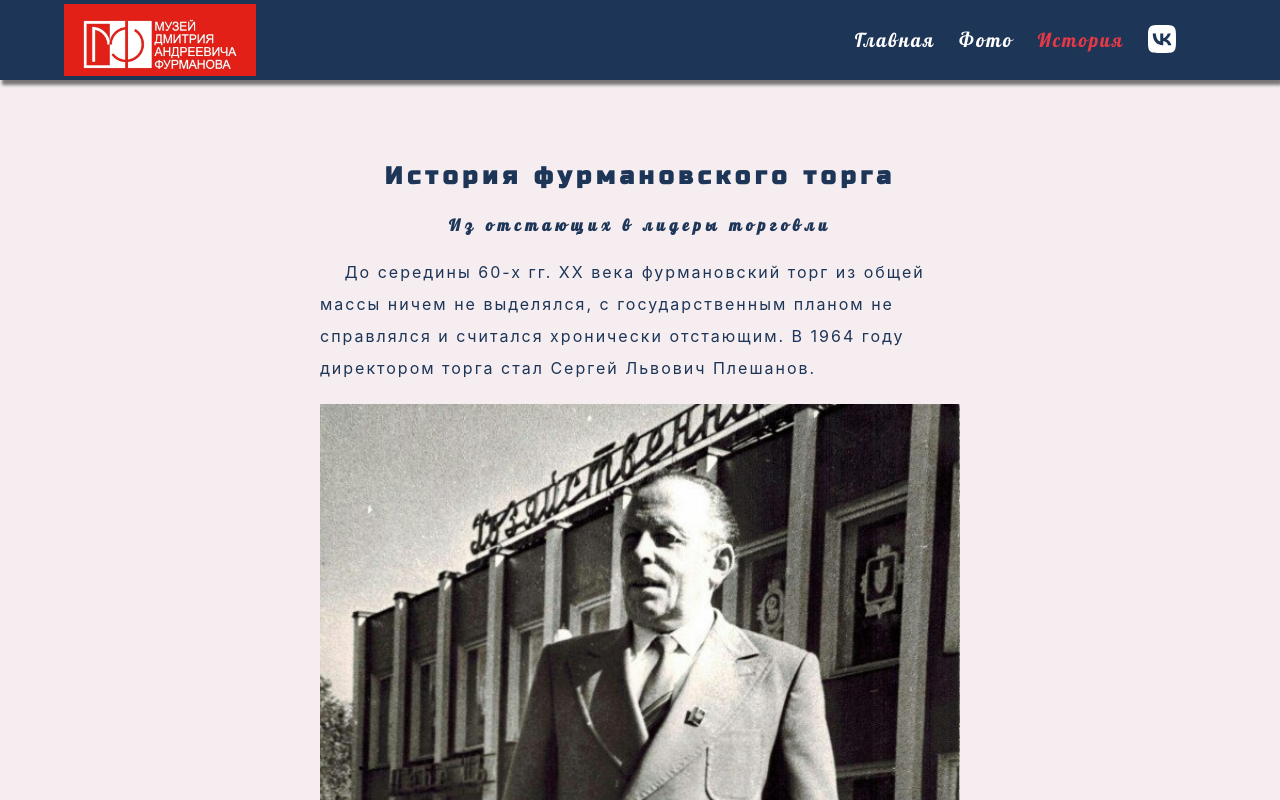
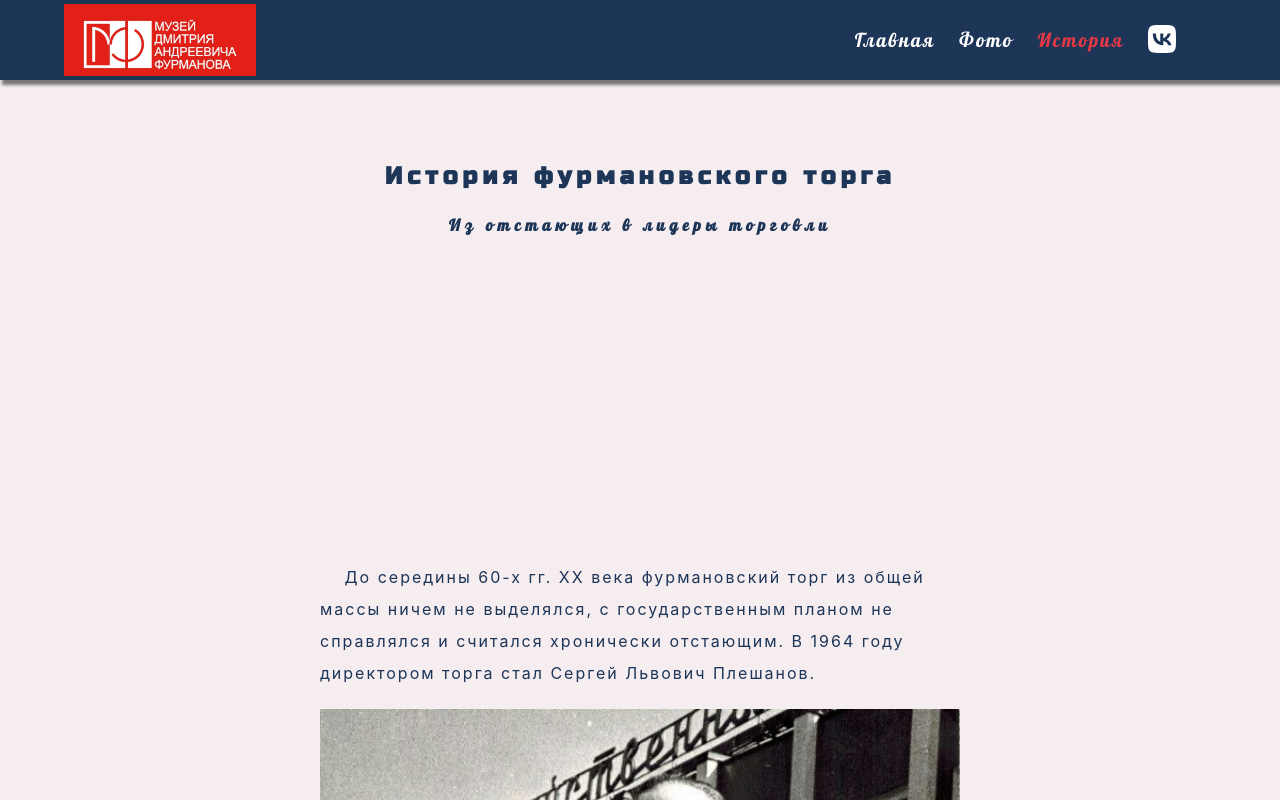
Before and after one commit to dimaklkn/furmanovkiy-torg, a React (Create React App) app: page /about in a window 1280 px wide. Shown: the top 800 px of the page. Built offline with nearby package versions, Linux system fonts and the light colour scheme; a web font is replaced by a local one.

Commit message:
added video to the history page

```diff
--- a/src/index.css
+++ b/src/index.css
@@ -446,6 +446,7 @@ About
   width: var(--smallWidth);
   max-width: var(--maxWidth);
   margin: 5rem auto;
+  justify-content: center;
   display: grid;
   gap: 2rem;
 }
@@ -473,6 +474,12 @@ About
   margin-bottom: 1rem;
 }
 
+.about-section iframe {
+margin: 0 auto;
+border-style: none;
+width: 100%;
+height: 300px;
+}
 
 
 
--- a/src/pages/About.js
+++ b/src/pages/About.js
@@ -1,6 +1,7 @@
 import React from "react";
 import ScrollTop from "../components/ScrollTop";
 import pleshanov from "../images/pleshanov.jpg";
+import torgvideo from "../images/torgvideo.mp4";
 
 export default function About() {
   return (
@@ -10,6 +11,7 @@ export default function About() {
           <h1>История фурмановского торга</h1>
 
           <h4>Из отстающих в лидеры торговли</h4>
+          <iframe src={torgvideo} title="Furmanovskiy torg" />
           <p>
             &emsp; До середины 60-х гг. ХХ века фурмановский торг из общей массы
             ничем не выделялся, с государственным планом не справлялся и
```
